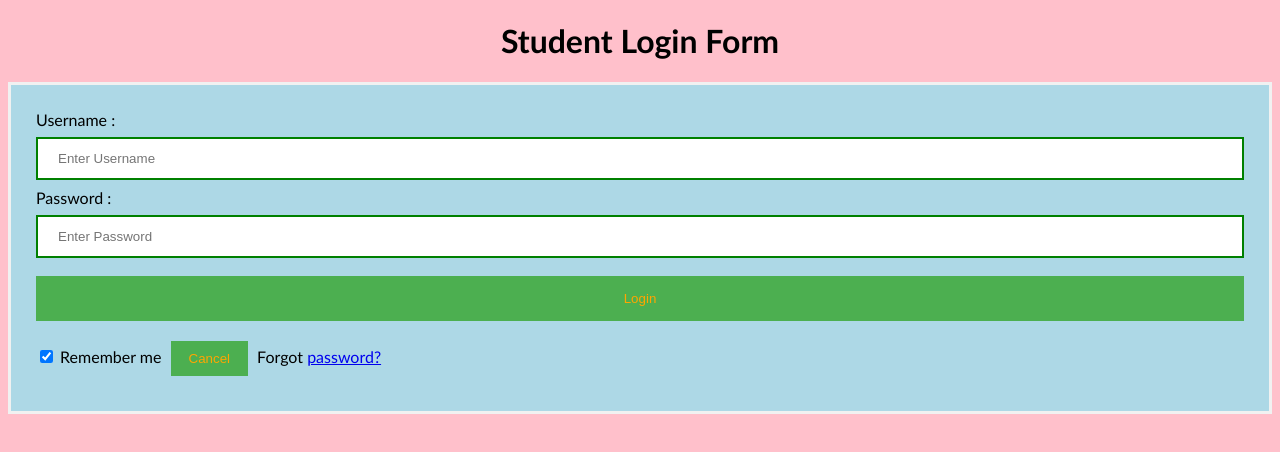
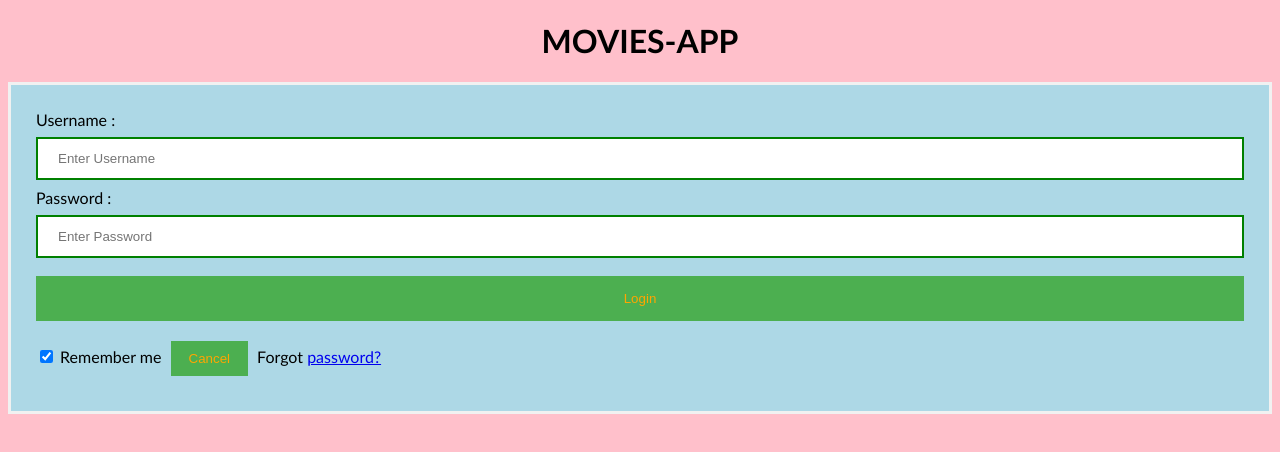
Before and after one commit to maheshkumarch/docker-project, a plain HTML site: page index.html in a window 1280 px wide. Drawn offline with Linux system fonts and the light colour scheme.

Commit message:
Update index.html

```diff
--- a/index.html
+++ b/index.html
@@ -45,7 +45,7 @@ button {
 </style>
 </head>
 <body>
-    <center> <h1> Student Login Form </h1> </center>
+    <center> <h1>MOVIES-APP</h1> </center>
     <form>
         <div class="container">
             <label>Username : </label>
```
